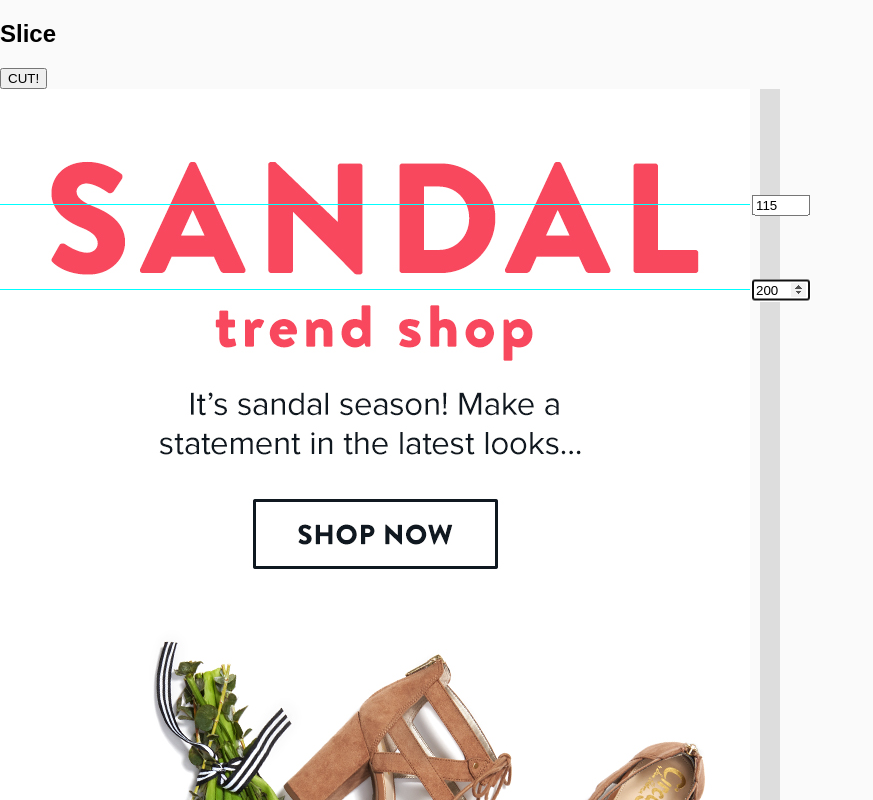
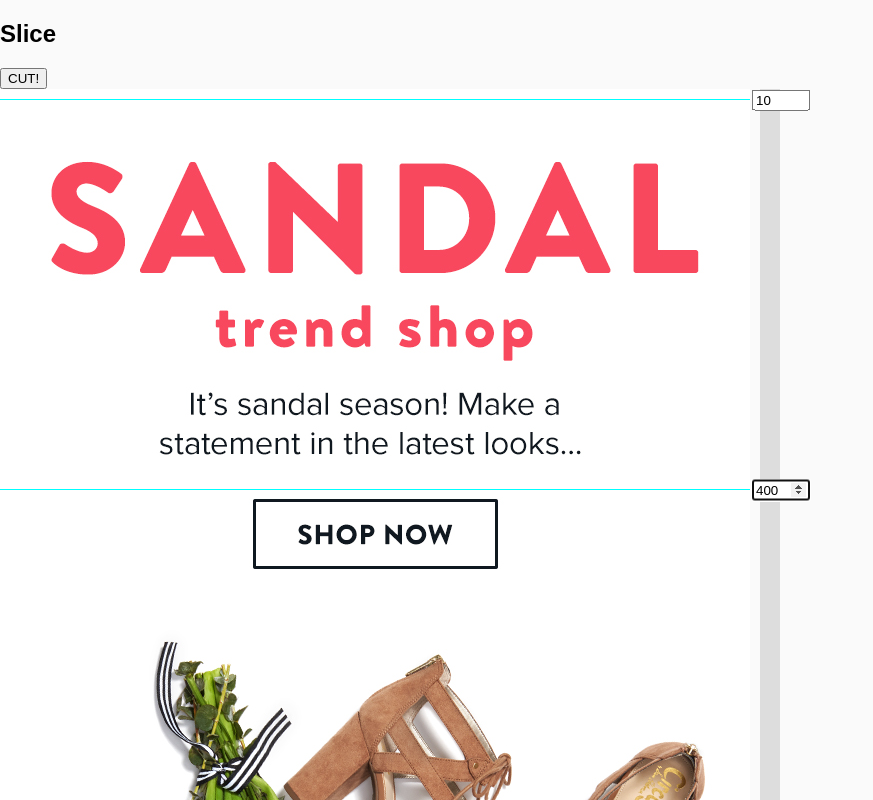
Before and after one commit to tritterskamp/slicer, a React (Create React App) app: page / in a window 1280 px wide. Shown: the top 800 px of the page, without its empty margins (0-873 px from the left). Built offline with nearby package versions, Linux system fonts and the light colour scheme.

Commit message:
configure output to be correct width and height

```diff
--- a/src/CutButton.js
+++ b/src/CutButton.js
@@ -12,7 +12,10 @@ class CutButton extends React.Component {
       body: JSON.stringify({
         srcImg: this.props.imageSrc,
         sliceYs: this.props.slices.map( s => {
-          return s.y
+          return {
+            startY: s.y,
+            distance: 200
+          }
         })
       })
     });
--- a/src/init/store.js
+++ b/src/init/store.js
@@ -7,8 +7,8 @@ const store = createStore({
     imageWidth: 0,
     imageHeight: 0,
     slices: {
-      "a": {y: 115},
-      "b": {y: 200},
+      "a": {y: 10},
+      "b": {y: 400},
     }
   }
 });
```
Also changed, not shown: 1 other file (tests, documents, lock files or other folders).
